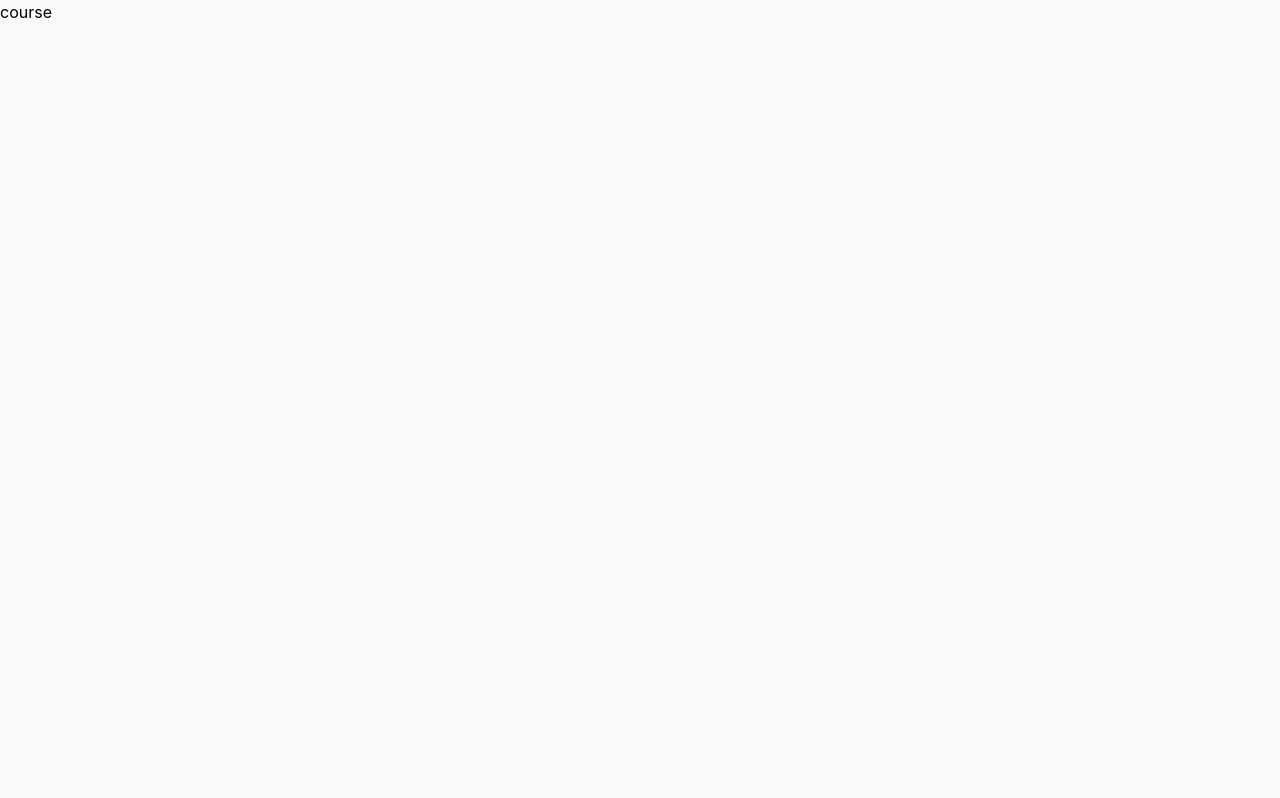
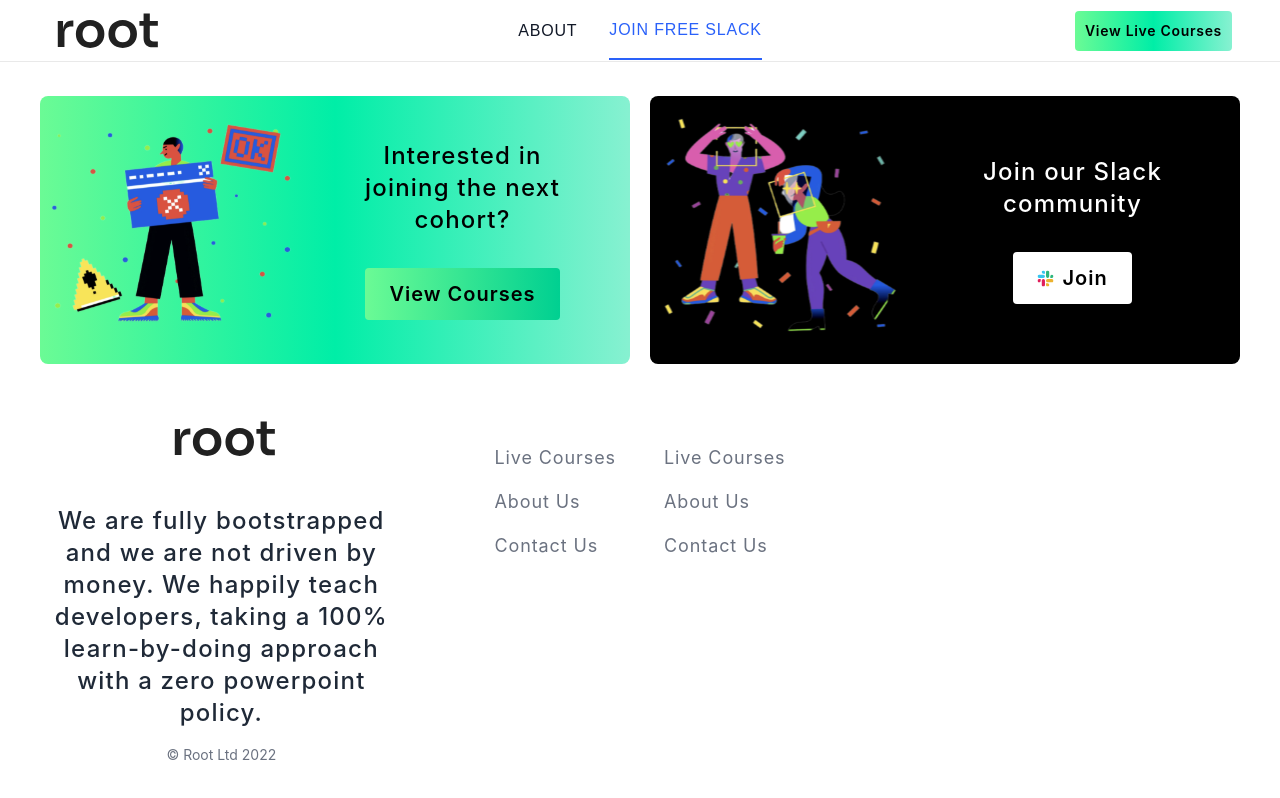
Before and after one commit to csudani7/root-web-ui, a Next.js app: page /course in a window 1280 px wide. Shown: the top 798 px of the page. Built offline with nearby package versions, Linux system fonts and the light colour scheme.

Commit message:
feat: Added common component in about & course page

```diff
--- a/src/components/ui/Icon/SlackIcon.tsx
+++ b/src/components/ui/Icon/SlackIcon.tsx
@@ -1,31 +1,37 @@
 import React from 'react';
 import { IconProps } from '../../../types/common';
 
-export default function SlackIcon({ width, height, color, className }: IconProps) {
+export default function SlackIcon({ width, height, color }: IconProps) {
   return (
-    <svg width="17" height="17" viewBox="0 0 17 17" fill="none" xmlns="http://www.w3.org/2000/svg">
-      <g clip-path="url(#clip0_73_1108)">
+    <svg
+      width={width || '17'}
+      height={height || '17'}
+      viewBox="0 0 17 17"
+      fill={color || 'none'}
+      xmlns="http://www.w3.org/2000/svg"
+    >
+      <g clipPath="url(#clip0_73_1108)">
         <path
-          fill-rule="evenodd"
-          clip-rule="evenodd"
+          fillRule="evenodd"
+          clipPath="evenodd"
           d="M6.3663 0.5C5.48185 0.500652 4.76605 1.21698 4.7667 2.09967C4.76605 2.98236 5.4825 3.69869 6.36696 3.69935H7.96721V2.10033C7.96787 1.21764 7.25141 0.501305 6.3663 0.5C6.36696 0.5 6.36696 0.5 6.3663 0.5V0.5ZM6.3663 4.76667H2.10026C1.2158 4.76732 0.499348 5.48365 0.500002 6.36634C0.498694 7.24903 1.21515 7.96536 2.09961 7.96667H6.3663C7.25076 7.96601 7.96721 7.24968 7.96656 6.36699C7.96721 5.48365 7.25076 4.76732 6.3663 4.76667Z"
           fill="#36C5F0"
         />
         <path
-          fill-rule="evenodd"
-          clip-rule="evenodd"
+          fillRule="evenodd"
+          clipPath="evenodd"
           d="M16.4999 6.36634C16.5005 5.48365 15.7841 4.76732 14.8996 4.76667C14.0151 4.76732 13.2987 5.48365 13.2993 6.36634V7.96667H14.8996C15.7841 7.96601 16.5005 7.24968 16.4999 6.36634ZM12.2331 6.36634V2.09967C12.2338 1.21764 11.518 0.501305 10.6335 0.5C9.74902 0.500652 9.03255 1.21698 9.0332 2.09967V6.36634C9.0319 7.24903 9.74836 7.96536 10.6328 7.96667C11.5173 7.96601 12.2338 7.24968 12.2331 6.36634Z"
           fill="#2EB67D"
         />
         <path
-          fill-rule="evenodd"
-          clip-rule="evenodd"
+          fillRule="evenodd"
+          clipPath="evenodd"
           d="M10.633 16.5C11.5174 16.4994 12.2339 15.7831 12.2332 14.9004C12.2339 14.0177 11.5174 13.3013 10.633 13.3007H9.03272V14.9004C9.03206 15.7824 9.74852 16.4987 10.633 16.5ZM10.633 12.2327H14.8997C15.7841 12.2321 16.5006 11.5157 16.4999 10.633C16.5013 9.75035 15.7848 9.03402 14.9003 9.03271H10.6336C9.74917 9.03337 9.03272 9.7497 9.03337 10.6324C9.03272 11.5157 9.74852 12.2321 10.633 12.2327Z"
           fill="#ECB22E"
         />
         <path
-          fill-rule="evenodd"
-          clip-rule="evenodd"
+          fillRule="evenodd"
+          clipPath="evenodd"
           d="M0.5 10.6329C0.499347 11.5156 1.21581 12.2319 2.10027 12.2326C2.98473 12.2319 3.70119 11.5156 3.70054 10.6329V9.0332H2.10027C1.21581 9.03386 0.499347 9.75019 0.5 10.6329ZM4.76673 10.6329V14.8996C4.76542 15.7823 5.48188 16.4986 6.36635 16.5C7.25081 16.4993 7.96727 15.783 7.96662 14.9003V10.6342C7.96792 9.7515 7.25146 9.03516 6.367 9.03386C5.48188 9.03386 4.76608 9.75019 4.76673 10.6329C4.76673 10.6329 4.76673 10.6335 4.76673 10.6329Z"
           fill="#E01E5A"
         />
--- a/src/pages/about.tsx
+++ b/src/pages/about.tsx
@@ -1,9 +1,21 @@
 import React from 'react';
+import dynamic from 'next/dynamic';
+
+const WebHeader = dynamic(() => import('../components/ui/WebHeader'));
+const PageLayout = dynamic(() => import('../components/layouts'));
+const FeedbackSlice = dynamic(() => import('../components/layouts/Home/FeedbackSlice'));
+const PromotionFooterSlice = dynamic(
+  () => import('../components/layouts/Home/PromotionFooterSlice'),
+);
 
 export default function AboutPage() {
   return (
-    <div>
-      <div>about</div>
-    </div>
+    <>
+      <WebHeader />
+      <PageLayout>
+        <FeedbackSlice />
+        <PromotionFooterSlice />
+      </PageLayout>
+    </>
   );
 }
--- a/src/pages/course.tsx
+++ b/src/pages/course.tsx
@@ -1,9 +1,19 @@
 import React from 'react';
+import dynamic from 'next/dynamic';
+
+const WebHeader = dynamic(() => import('../components/ui/WebHeader'));
+const PageLayout = dynamic(() => import('../components/layouts'));
+const PromotionFooterSlice = dynamic(
+  () => import('../components/layouts/Home/PromotionFooterSlice'),
+);
 
 export default function CoursePage() {
   return (
-    <div>
-      <div>course</div>
-    </div>
+    <>
+      <WebHeader />
+      <PageLayout>
+        <PromotionFooterSlice />
+      </PageLayout>
+    </>
   );
 }
```
